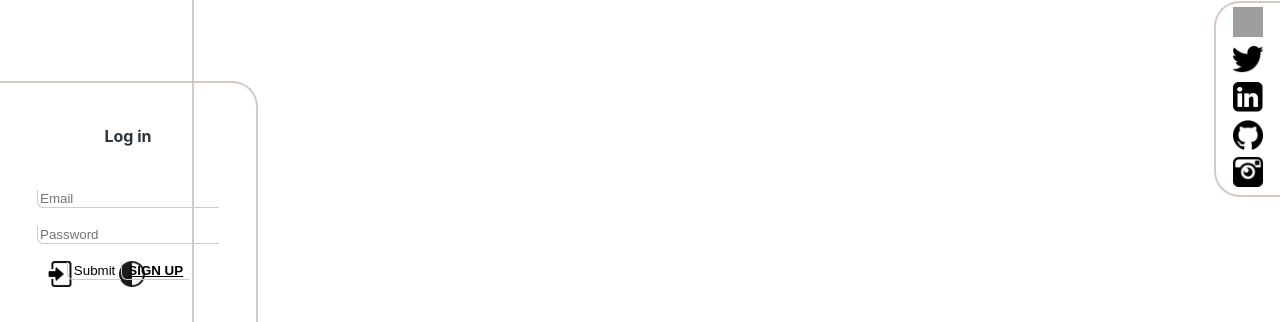
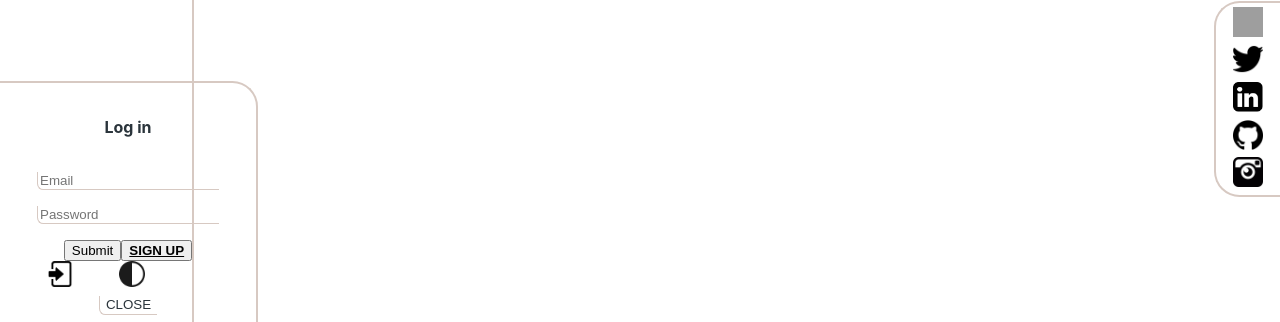
Before and after one commit to AxelrodAsaf/AsafDash, a React (Create React App) app: page /News in a window 1280 px wide. Both pictures are taken after a click on the picture 59 px from the left and 748 px from the top of the page. Shown: the part 475-797 px from the top of the page. Built offline with nearby package versions, Linux system fonts and the light colour scheme; no server answers; grey boxes are pictures that could not be loaded.

Commit message:
Fixed themes for login page; Added close button;

```diff
--- a/src/components/Login.jsx
+++ b/src/components/Login.jsx
@@ -3,12 +3,13 @@ import axios from 'axios';
 import '../styles/App.css';
 
 function Login(props) {
+    const themeLight = props.themeLight;
     const setOpenLogin = props.setOpenLogin;
     const [errorMessages, setErrorMessages] = useState();
     const [formToggle, setFormToggle] = useState(true);
 
     // Shows the proper form needed by the user when called
-    function showForm(formToggle) {
+    function formType(formToggle) {
         // (true is defined as login)
         if (formToggle === true) {
             return (loginForm)
@@ -89,8 +90,8 @@ function Login(props) {
                     <input onChange={(e) => setLoginPass(e.target.value)} id='loginForm-password' type="password" name="password" required className="login-form-password input" placeholder='Password' />
                 </div>
                 <div className="login-submit">
-                    <input type="submit" className="login-form-submit button" />
-                    <button className="login-form-submit toggle-form" onClick={() => setFormToggle(!formToggle)}>SIGN UP</button>
+                    <input type="submit" className="login-form-submit-button" />
+                    <button className="login-form-submit-button toggle-form" onClick={() => setFormToggle(!formToggle)}>SIGN UP</button>
                 </div>
             </form>
             {renderErrorMessage("email")}
@@ -177,8 +178,9 @@ function Login(props) {
     );
 
     return (
-        <div className='all-css login-page-div'>
-            {showForm(formToggle)}
+        <div className='all-css login-page-div' style={themeLight? {backgroundColor: "white"}:{}}>
+            {formType(formToggle)}
+            <button className='all-css signup-form-submit' style={{marginBottom:'1vh', height: '4vh'}} onClick={() => setOpenLogin(false)}>CLOSE</button>
         </div>
     );
 }
```
